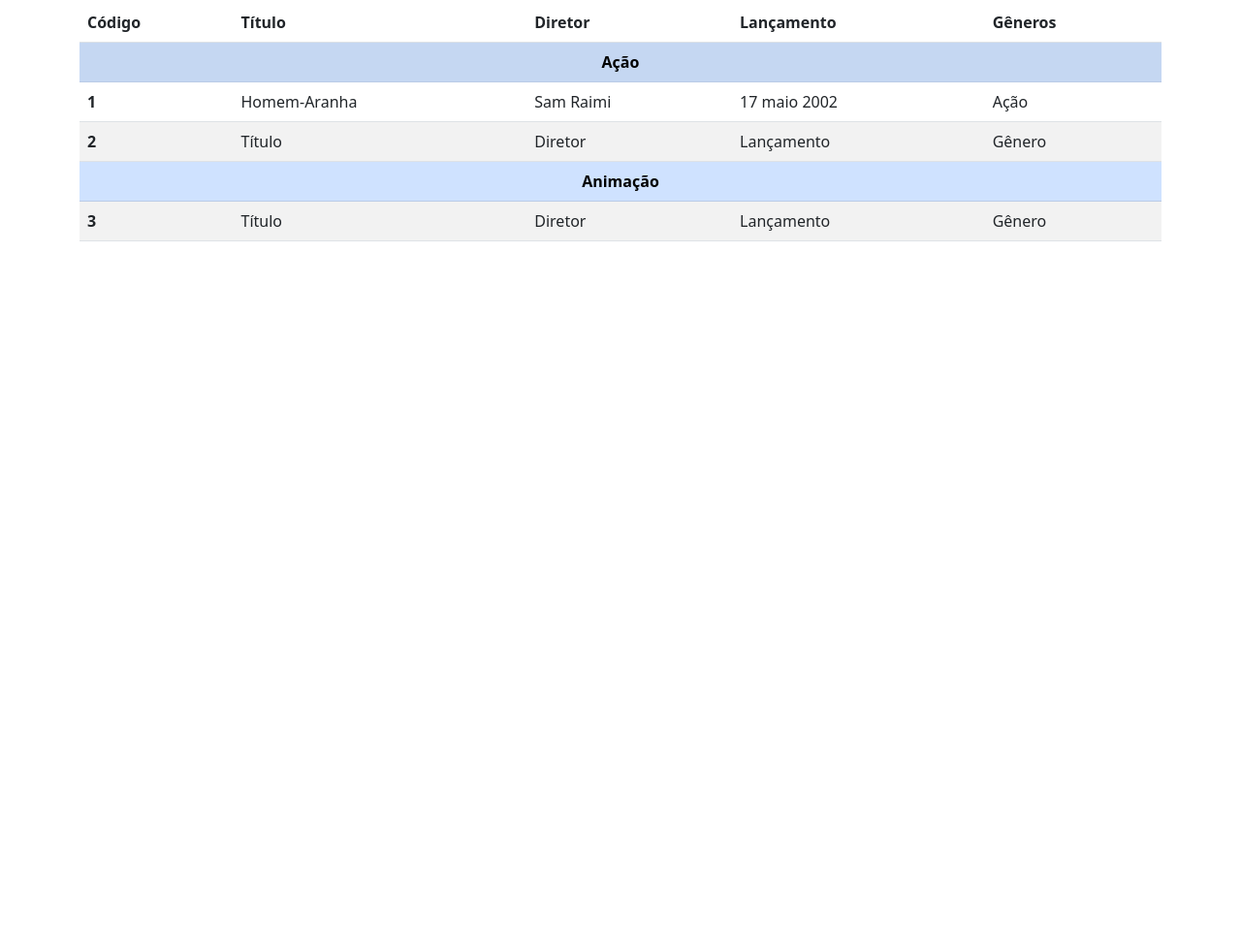
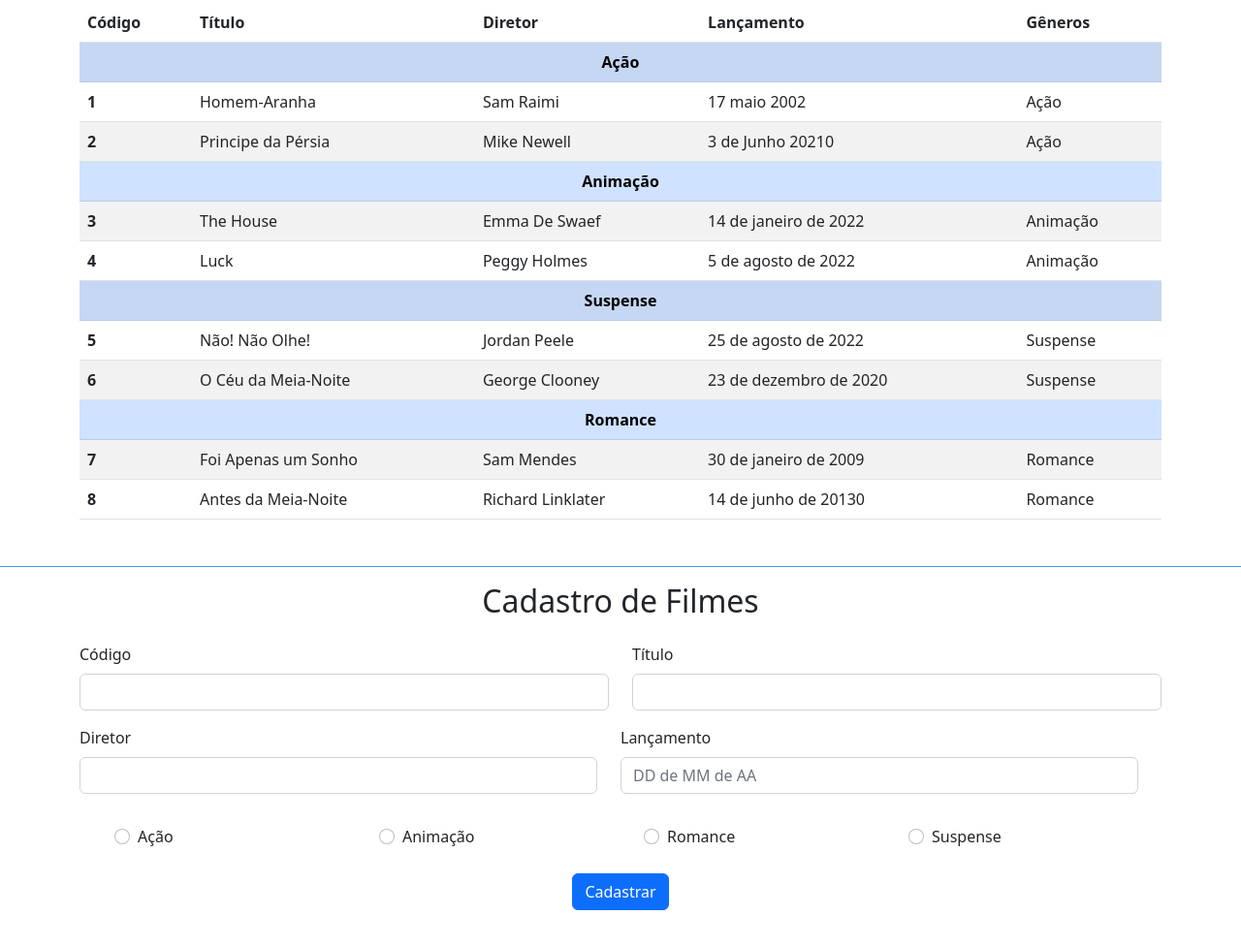
Before and after one commit to CarolineT9/Locadora2000, a plain HTML site: page index.html in a window 1280 px wide. Shown: the part 273-1250 px from the top of the page at 97% size. Before the commit the page ends 800 px from the top, so only its background shows below. Drawn offline with nearby package versions, Linux system fonts and the light colour scheme; a script that the page names is missing.

Commit message:
adicionando cadastro de filmes

```diff
--- a/index.html
+++ b/index.html
@@ -60,7 +60,7 @@
             </thead>
             <tbody>
                 <tr>
-                    <th class="text-center table-primary" colspan="5" id="#gacao">
+                    <th class="text-center table-primary" colspan="5" id="gacao">
                         Ação
                     </th>
                 </tr>
@@ -73,26 +73,133 @@
                 </tr>
                 <tr>
                     <th scope="row">2</th>
-                    <td scope="col">Título</td>
-                    <td scope="col">Diretor</td>
-                    <td scope="col">Lançamento</td>
-                    <td scope="col">Gênero</td>
+                    <td scope="col">Principe da Pérsia</td>
+                    <td scope="col">Mike Newell</td>
+                    <td scope="col">3 de Junho 20210</td>
+                    <td scope="col">Ação</td>
                 </tr>
                 <tr>
-                    <th class="text-center table-primary" colspan="5" id="#ganim">
+                    <th class="text-center table-primary" colspan="5" id="ganim">
                         Animação
                     </th>
                 </tr>
                 <tr>
                     <th scope="row">3</th>
-                    <td scope="col">Título</td>
-                    <td scope="col">Diretor</td>
-                    <td scope="col">Lançamento</td>
-                    <td scope="col">Gênero</td>
+                    <td scope="col">The House</td>
+                    <td scope="col">Emma De Swaef</td>
+                    <td scope="col"> 14 de janeiro de 2022</td>
+                    <td scope="col">Animação</td>
+                </tr>
+                <tr>
+                    <th scope="row">4</th>
+                    <td scope="col">Luck</td>
+                    <td scope="col">Peggy Holmes</td>
+                    <td scope="col"> 5 de agosto de 2022</td>
+                    <td scope="col">Animação</td>
+                </tr>
+                <tr>
+                    <th class="text-center table-primary" colspan="5" id="gsus">
+                        Suspense
+                    </th>
+                </tr>
+                <tr>
+                    <th scope="row">5</th>
+                    <td scope="col">Não! Não Olhe!</td>
+                    <td scope="col">Jordan Peele</td>
+                    <td scope="col"> 25 de agosto de 2022</td>
+                    <td scope="col">Suspense</td>
+                </tr>
+                <tr>
+                    <th scope="row">6</th>
+                    <td scope="col">O Céu da Meia-Noite</td>
+                    <td scope="col">George Clooney</td>
+                    <td scope="col"> 23 de dezembro de 2020</td>
+                    <td scope="col">Suspense</td>
+                </tr>
+                <tr>
+                    <th class="text-center table-primary" colspan="5" id="gsus">
+                        Romance
+                    </th>
+                </tr>
+                <tr>
+                    <th scope="row">7</th>
+                    <td scope="col">Foi Apenas um Sonho</td>
+                    <td scope="col">Sam Mendes</td>
+                    <td scope="col">  30 de janeiro de 2009</td>
+                    <td scope="col">Romance</td>
+                </tr>
+                <tr>
+                    <th scope="row">8</th>
+                    <td scope="col">Antes da Meia-Noite</td>
+                    <td scope="col">Richard Linklater</td>
+                    <td scope="col"> 14 de junho de 20130</td>
+                    <td scope="col">Romance</td>
                 </tr>
             </tbody>
         </table>
     </div>
 
+    <div class=" mb-5 mt-5">
+        <hr class="border-primary border-3 opacity-75" >
+
+        <div class="container mb-5">
+            <h2 class="text-center mb-4">Cadastro de Filmes</h2>
+
+            <form>
+                <!--? Cadastro do  Código e  do titulo -->
+                <div class="row">
+                    <div class="mb-3 col">
+                        <label for="codFilm" class="form-label" >Código</label>
+                        <input type="text" class="form-control" id="codFilm">
+                    </div>
+                    <div class="mb-3 col">
+                        <label for="titleFilm" class="form-label">Título</label>
+                        <input type="text" class="form-control" id="title-Film">
+                    </div>
+                    <!--? Cadastro de diretor e lançamento-->
+                    <div class="row">
+                        <div class="mb-3 col">
+                            <label for="directorFilm" class="form-label">Diretor</label>
+                            <input type="text" class="form-control" id="directorFilm">
+                        </div>
+                        <div class="mb-3 col">
+                            <label for="yearFilm" class="form-label">Lançamento</label>
+                            <input type="text" class="form-control" id="yearFilm" placeholder="DD de MM de AA">
+                        </div>
+                    </div>
+                </div>
+                <div>
+
+                    <!--? Cadastro de gêneros-->
+
+                    <div class="row mt-3">
+                        <div class="col form-check ms-5">
+                            <input type="radio" id="radioGAcao" name="radio" class="form-check-input" value="acao">
+                            <label for="radioGAcao" class="form-label">Ação</label>
+                        </div>
+                        <div class="col form-check">
+                            <input type="radio" id="radioGAnim" name="radio" class="form-check-input" value="animacao">
+                            <label for="radioGAnim" class="form-label">Animação</label>
+                        </div>
+                        <div class=" col form-check">
+                            <input type="radio" id="radioGRoman" name="radio" class="form-check-input" value="romance">
+                            <label for="radioGRoman" class="form-label">Romance</label>
+
+                        </div>
+                        <div class=" col form-check">
+                            <input type="radio" id="radioGSus" name="radio" class="form-check-input" value="suspense">
+                            <label for="radioGSus" class="form-label">Suspense</label>
+                        </div>
+                    </div>
+                </div>
+                <!--? Botão enviar-->
+                <div class="col-auto d-flex justify-content-center">
+                    <button type="submit" class="btn btn-primary mt-3">Cadastrar</button>
+
+                </div>
+            </form>
+        </div>
+    </div>
+
 </body>
 </html>
```
